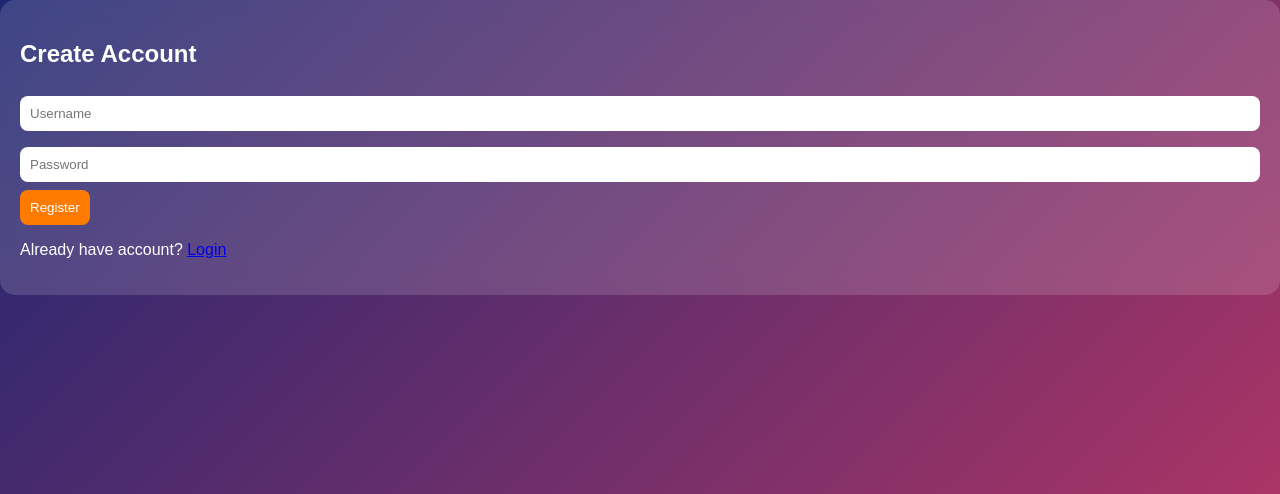
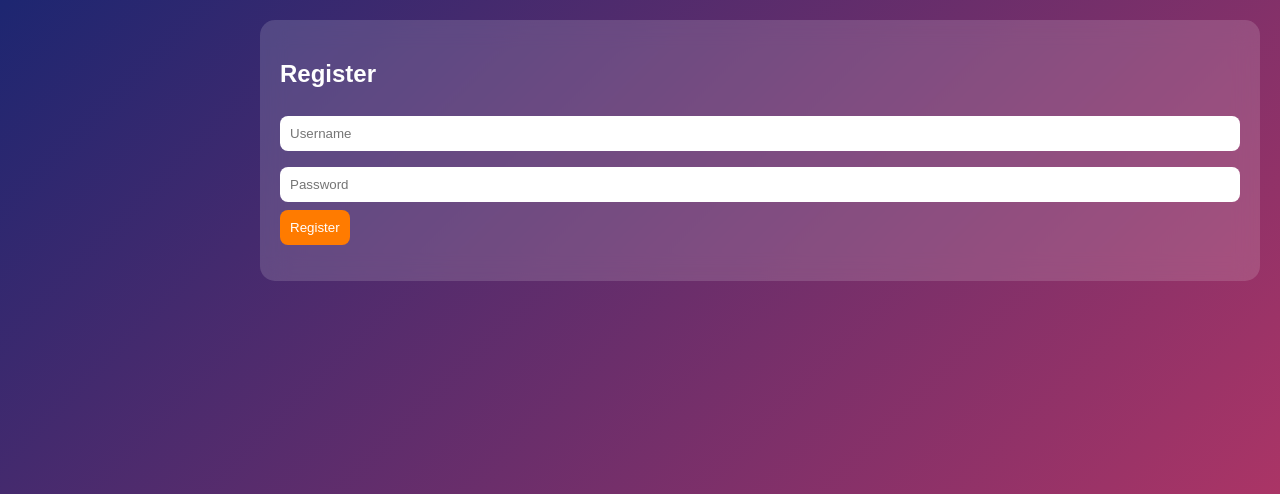
Before and after one commit to rajeshjhenkar338-byte/Fitness-app, a Flask app: page /register in a window 1280 px wide. Shown: the top 494 px of the page. Run offline with Flask 3, Linux system fonts and the light colour scheme.

Commit message:
Update register.html

```diff
--- a/templates/register.html
+++ b/templates/register.html
@@ -1,15 +1,12 @@
 <link rel="stylesheet" href="/static/style.css">
 
-<div class="container">
+<div class="main">
   <div class="card">
-    <h2>Create Account</h2>
-
+    <h2>Register</h2>
     <form method="POST">
-      <input name="username" placeholder="Username" required>
-      <input name="password" type="password" placeholder="Password" required>
-      <button type="submit">Register</button>
+      <input name="username" placeholder="Username">
+      <input name="password" type="password" placeholder="Password">
+      <button>Register</button>
     </form>
-
-    <p>Already have account? <a href="/login">Login</a></p>
   </div>
 </div>
```
